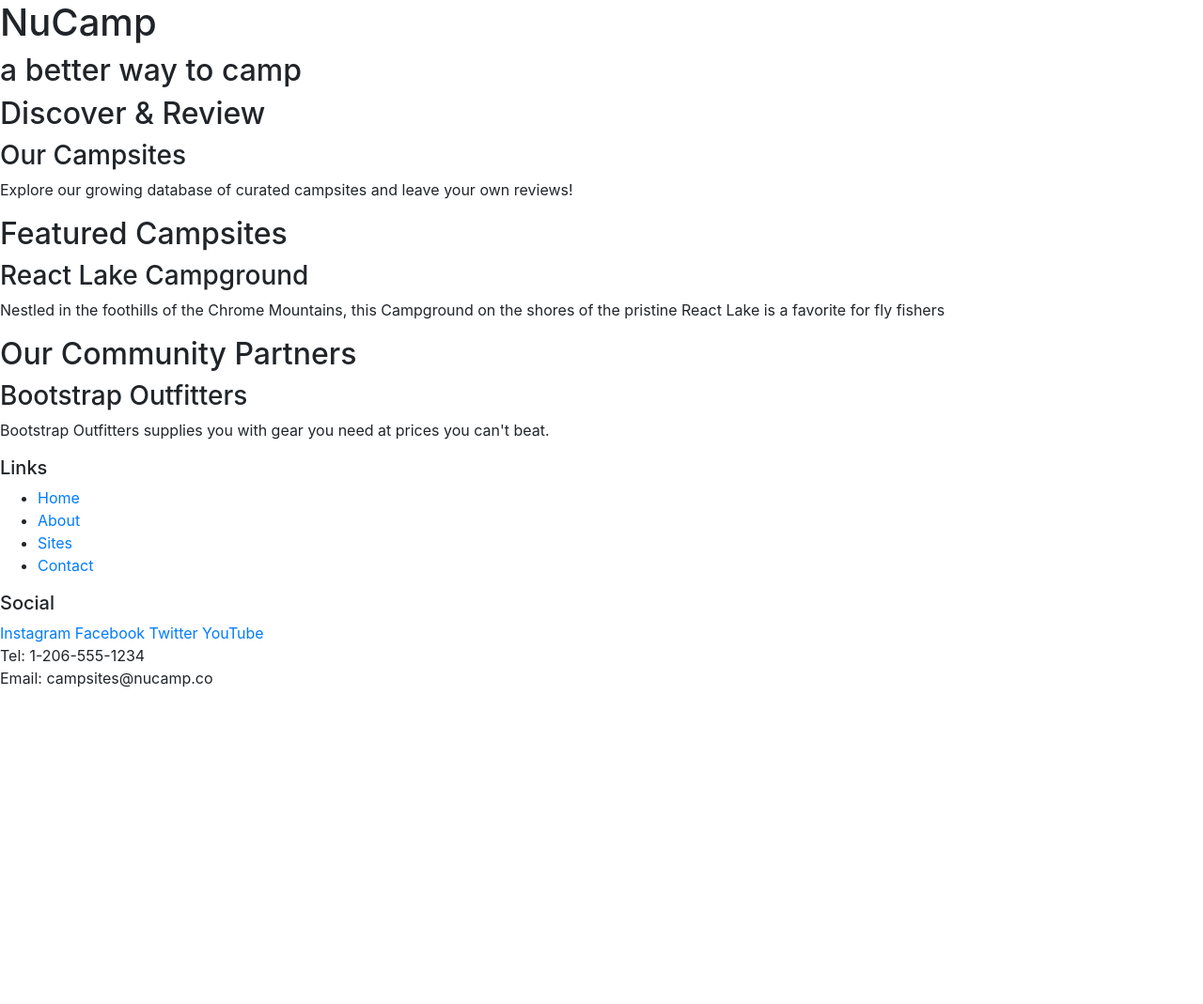
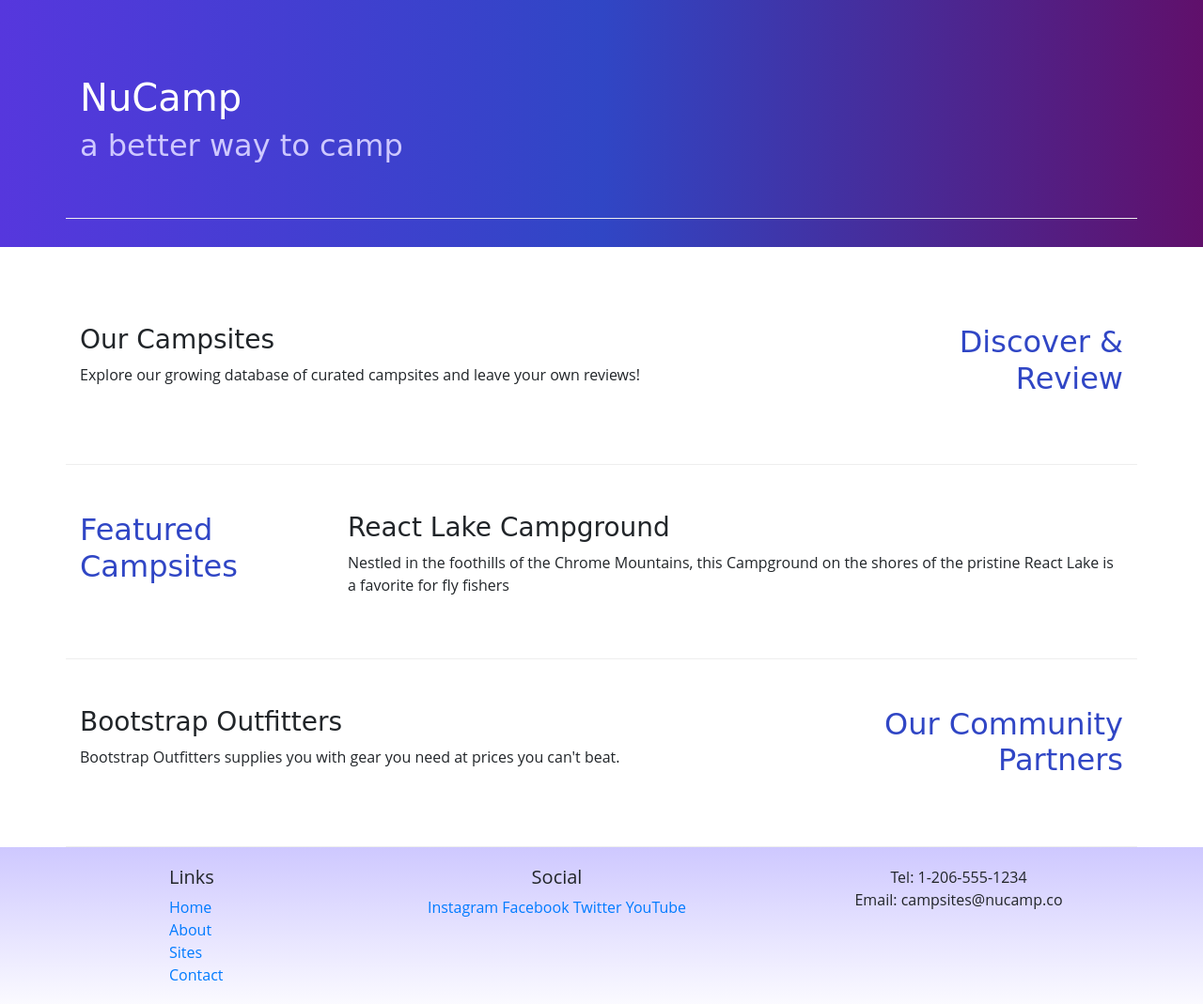
Before and after one commit to tidalwave2000/git-test, a website: page index.html in a window 1280 px wide. Shown: the whole page at 94% size. Before the commit the page ends 800 px from the top, so only its background shows below. Drawn offline with nearby package versions, Linux system fonts and the light colour scheme.

Commit message:
Adding Custom Styles

```diff
--- /dev/null
+++ b/css/styles.css
@@ -0,0 +1,32 @@
+body {
+    font-family: "Open Sans",sans-serif;
+}
+
+h1, h2, h3 {
+    font-family: "Lobster", cursive;
+}
+
+h2 {
+    color: #3046c5
+}
+
+header h2 {
+    color: #cec8ff
+}
+
+footer {
+    background-image: linear-gradient(#cec8ff, white);
+    padding: 20px 0;
+}
+
+.jumbotron {
+    padding: 30px;
+    background-image: linear-gradient(to right, #5637dd, #3046c5, #60106b);
+    color: white;
+}
+
+.row-content {
+    padding: 50px 0;
+    border-bottom: 1px ridge;
+    min-height: 200px;
+}
--- a/index.html
+++ b/index.html
@@ -8,55 +8,81 @@
         <!-- Bootstrap CSS -->
         <link rel="stylesheet" href="node_modules/bootstrap/dist/css/bootstrap.min.css" />
 
+        <!-- Additional CSS must be placed after Bootstrap CSS -->
+        <link rel="stylesheet" href="https://fonts.googleapis.com?family=Lobster|Open+Sans" />
+        <link rel="stylesheet" href="css/styles.css" />
+
         <title> NuCamp: A Better Way To Camp</title>
     </head>
 
 <body>
 
-    <header>
-        <div>
+    <header class="jumbotron jumbotron-fluid">
+        <div class="container">
+            <div class="row row-content align-items-center">
+                <div class="col">
                     <h1>NuCamp</h1>
                     <h2>a better way to camp</h2>
                 </div>
+            </div>
+        </div>
     </header>
-    <div>
-        <h2> Discover & Review</h2>
+    <div class="container">
+        <div class="row row-content">
+            <div class="col-sm-4 order-sm-last col-md-3">
+                <h2 class="text-sm-right"> Discover & Review</h2>
+            </div>
+            <div class="col">
                 <h3>Our Campsites</h3>
                 <p>Explore our growing database of curated campsites and leave your own reviews!</p>
             </div>
+        </div>
 
-    <div>
+        <div class="row row-content">
+            <div class="col-sm-4 col-md-3">
                 <h2>Featured Campsites</h2>
+            </div>
+            <div class="col">
                 <h3>React Lake Campground</h3>
                 <p>Nestled in the foothills of the Chrome Mountains, this Campground on the shores of the pristine React Lake is a favorite for fly fishers</p>
             </div>
+        </div>
 
-    <div>
-        <h2>Our Community Partners</h2>
+        <div class="row row-content">
+            <div class="col-sm-4 order-sm-last col-md-3">
+                <h2 class="text-sm-right">Our Community Partners</h2>
+            </div>
+            <div class="col">
                 <h3>Bootstrap Outfitters</h3>
                 <p>Bootstrap Outfitters supplies you with gear you need at prices you can't beat.</p>
             </div>
+        </div>
+    </div>
 
     <footer>
-        <div>
+        <div class="container">
+            <div class="row">
+                <div class="col-4 col-sm-2 offset-1">
                     <h5>Links</h5>
-            <ul>
+                    <ul class="list-unstyled">
                         <li><a href="#">Home</a></li>
                         <li><a href="#">About</a></li>
                         <li><a href="#">Sites</a></li>
                         <li><a href="#">Contact</a></li>
                     </ul>
                 </div>
-        <div>
+                <div class="col-6 col-sm-5 text-center">
                     <h5>Social</h5>
                     <a href="http://instagram.com/">Instagram</a>
                     <a href="http://facebook.com/">Facebook</a>
                     <a href="http://twitter.com/">Twitter</a>
                     <a href="http://youtube.com/">YouTube</a>
                 </div>
-        <div>
+                <div class="col-sm-4 text-center">
                     Tel: 1-206-555-1234<br />
                     Email: campsites@nucamp.co
+                </div>
+            </div>
         </div>
     </footer>
 
```
Also changed, not shown: 1 other file. Lines whose indentation alone changed are shown as unchanged.
